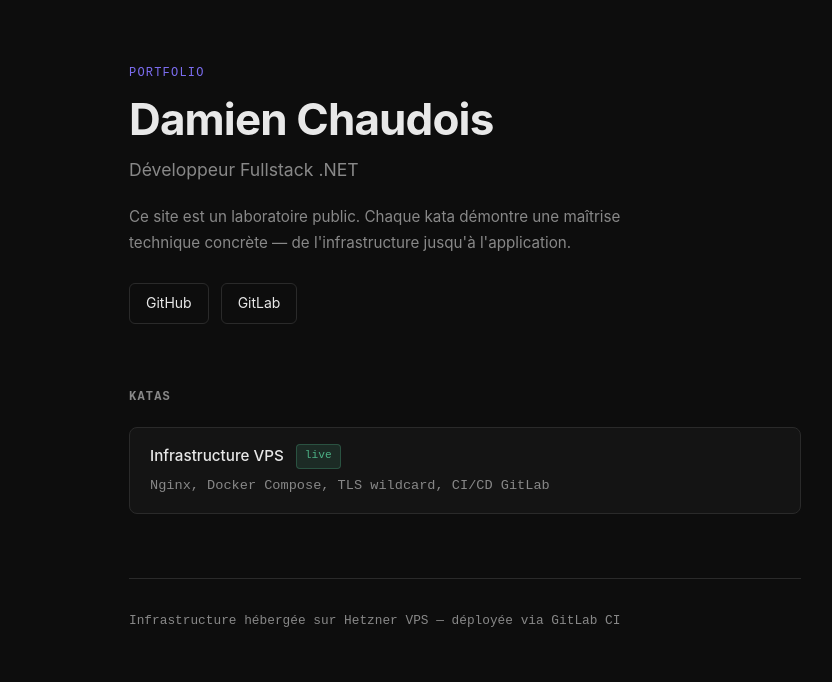
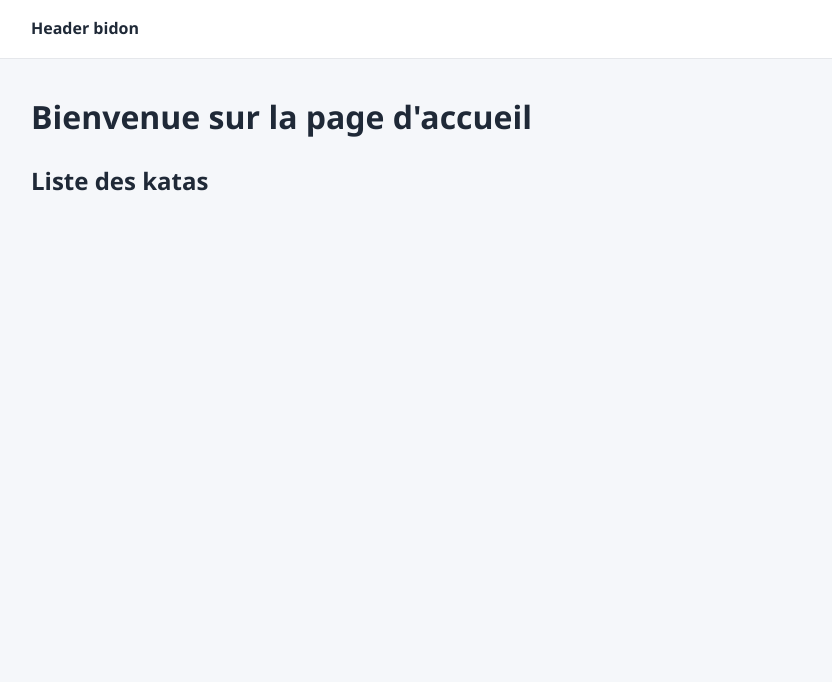
Before and after one commit to Damien-Chaudois/portfolio_root, a plain HTML site: page frontend/dist/index.html in a window 1280 px wide. Shown: the whole page, without its empty margins (175-1007 px from the left). Drawn offline with Linux system fonts and the light colour scheme.

Commit message:
première version du index.html

```diff
--- a/frontend/dist/index.html
+++ b/frontend/dist/index.html
@@ -1,216 +1,67 @@
 <!DOCTYPE html>
 <html lang="fr">
   <head>
-    <meta charset="UTF-8" />
-    <meta name="viewport" content="width=device-width, initial-scale=1.0" />
-    <meta name="description" content="Portfolio de Damien Chaudois — Développeur Fullstack .NET" />
-    <title>Damien Chaudois</title>
-    <link rel="icon" type="image/svg+xml" href="/favicon.svg" />
+    <meta charset="UTF-8">
+    <meta name="viewport" content="width=device-width, initial-scale=1.0">
+    <title>Accueil - Portfolio</title>
     <style>
-      *, *::before, *::after {
+      *,
+      *::before,
+      *::after {
         box-sizing: border-box;
-        margin: 0;
-        padding: 0;
-      }
-
-      :root {
-        --bg:         #0d0d0d;
-        --bg-card:    #141414;
-        --border:     #2a2a2a;
-        --text:       #e8e8e8;
-        --text-muted: #888;
-        --accent:     #7c6df0;
-        --accent-dim: rgba(124, 109, 240, 0.15);
-        --green:      #4caf84;
-        --green-dim:  rgba(76, 175, 132, 0.15);
-        --font-sans:  'Inter', system-ui, -apple-system, sans-serif;
-        --font-mono:  'JetBrains Mono', 'Fira Code', ui-monospace, monospace;
-      }
-
-      html {
-        font-size: 16px;
-        -webkit-font-smoothing: antialiased;
       }
 
       body {
-        background: var(--bg);
-        color: var(--text);
-        font-family: var(--font-sans);
+        margin: 0;
+        font-family: "Segoe UI", Tahoma, Geneva, Verdana, sans-serif;
+        background: #f5f7fa;
+        color: #1f2937;
         line-height: 1.6;
-        min-height: 100dvh;
       }
 
-      .layout {
-        max-width: 720px;
+      .container {
+        max-width: 900px;
         margin: 0 auto;
-        padding: 4rem 1.5rem 3rem;
-        display: flex;
-        flex-direction: column;
-        gap: 4rem;
+        padding: 0 1rem 2rem;
       }
 
-      /* ── Hero ─────────────────────────────────────────────── */
-      .hero { display: flex; flex-direction: column; gap: 0.75rem; }
-
-      .hero__label {
-        font-family: var(--font-mono);
-        font-size: 0.75rem;
-        color: var(--accent);
-        letter-spacing: 0.1em;
-        text-transform: uppercase;
+      header {
+        background: #ffffff;
+        border-bottom: 1px solid #e5e7eb;
+        margin-bottom: 2rem;
       }
 
-      .hero__name {
-        font-size: clamp(2rem, 6vw, 2.75rem);
-        font-weight: 700;
-        letter-spacing: -0.02em;
-        line-height: 1.1;
+      .site-header {
+        max-width: 900px;
+        margin: 0 auto;
+        padding: 1rem;
+        font-weight: 600;
       }
 
-      .hero__title { font-size: 1.1rem; color: var(--text-muted); }
-
-      .hero__subtitle {
-        margin-top: 0.5rem;
-        font-size: 0.95rem;
-        color: var(--text-muted);
-        max-width: 540px;
-        line-height: 1.7;
+      h1 {
+        margin: 0 0 1rem;
+        font-size: 2rem;
       }
 
-      .hero__links { margin-top: 1rem; display: flex; gap: 0.75rem; flex-wrap: wrap; }
-
-      /* ── Button ───────────────────────────────────────────── */
-      .btn {
-        display: inline-flex;
-        align-items: center;
-        gap: 0.4rem;
-        padding: 0.5rem 1rem;
-        border: 1px solid var(--border);
-        border-radius: 6px;
-        background: transparent;
-        color: var(--text);
-        font-size: 0.875rem;
-        text-decoration: none;
-        transition: border-color 0.15s, color 0.15s;
-      }
-      .btn:hover { border-color: var(--accent); color: var(--accent); }
-
-      /* ── Section ──────────────────────────────────────────── */
-      .section__title {
-        font-size: 0.75rem;
-        font-family: var(--font-mono);
-        color: var(--text-muted);
-        text-transform: uppercase;
-        letter-spacing: 0.1em;
-        margin-bottom: 1.25rem;
-      }
-
-      /* ── Katas ────────────────────────────────────────────── */
-      .katas { display: flex; flex-direction: column; gap: 0.75rem; }
-
-      .kata {
-        display: block;
-        padding: 1rem 1.25rem;
-        background: var(--bg-card);
-        border: 1px solid var(--border);
-        border-radius: 8px;
-      }
-
-      .kata--link {
-        text-decoration: none;
-        color: inherit;
-        transition: border-color 0.15s;
-      }
-      .kata--link:hover { border-color: var(--accent); }
-
-      .kata__header {
-        display: flex;
-        align-items: center;
-        gap: 0.75rem;
-        margin-bottom: 0.4rem;
-      }
-
-      .kata__name  { font-weight: 500; font-size: 0.95rem; }
-      .kata__desc  { font-size: 0.85rem; color: var(--text-muted); font-family: var(--font-mono); }
-
-      /* ── Badge ────────────────────────────────────────────── */
-      .badge {
-        font-size: 0.7rem;
-        font-family: var(--font-mono);
-        padding: 0.15rem 0.5rem;
-        border-radius: 4px;
-        text-transform: lowercase;
-      }
-      .badge--live { background: var(--green-dim); color: var(--green); border: 1px solid rgba(76,175,132,0.3); }
-      .badge--wip  { background: var(--accent-dim); color: var(--accent); border: 1px solid rgba(124,109,240,0.3); }
-
-      /* ── Footer ───────────────────────────────────────────── */
-      .footer {
-        font-size: 0.8rem;
-        color: var(--text-muted);
-        font-family: var(--font-mono);
-        padding-top: 2rem;
-        border-top: 1px solid var(--border);
+      ul {
+        margin: 0;
+        padding-left: 1.25rem;
       }
     </style>
   </head>
   <body>
-    <div class="layout">
-      <header class="hero">
-        <p class="hero__label">portfolio</p>
-        <h1 class="hero__name">Damien Chaudois</h1>
-        <p class="hero__title">Développeur Fullstack .NET</p>
-        <p class="hero__subtitle">
-          Ce site est un laboratoire public. Chaque kata démontre une maîtrise technique
-          concrète — de l'infrastructure jusqu'à l'application.
-        </p>
-        <div class="hero__links">
-          <a href="https://github.com/Damien-Chaudois" target="_blank" rel="noopener noreferrer" class="btn">GitHub</a>
-          <a href="https://gitlab.com/Damien-Chaudois" target="_blank" rel="noopener noreferrer" class="btn">GitLab</a>
-        </div>
-      </header>
+    <header>
+      <div class="site-header">Header bidon</div>
+    </header>
 
+    <div class="container">
       <main>
-        <section>
-          <h2 class="section__title">Katas</h2>
-          <div class="katas" id="katas"></div>
+        <h1>Bienvenue sur la page d'accueil</h1>
+        <section aria-labelledby="katas-title">
+          <h2 id="katas-title">Liste des katas</h2>
+          <ul id="kata-list"></ul>
         </section>
       </main>
-
-      <footer class="footer">
-        <p>Infrastructure hébergée sur Hetzner VPS — déployée via GitLab CI</p>
-      </footer>
     </div>
-
-    <script>
-      const katas = [
-        {
-          name: 'Infrastructure VPS',
-          description: 'Nginx, Docker Compose, TLS wildcard, CI/CD GitLab',
-          url: null,
-          status: 'live',
-        },
-      ]
-
-      function renderKata(kata) {
-        const badge = kata.status === 'live'
-          ? '<span class="badge badge--live">live</span>'
-          : '<span class="badge badge--wip">en cours</span>'
-
-        const inner = `
-          <div class="kata__header">
-            <span class="kata__name">${kata.name}</span>
-            ${badge}
-          </div>
-          <p class="kata__desc">${kata.description}</p>`
-
-        if (kata.url) {
-          return `<a class="kata kata--link" href="${kata.url}" target="_blank" rel="noopener noreferrer">${inner}</a>`
-        }
-        return `<article class="kata">${inner}</article>`
-      }
-
-      document.getElementById('katas').innerHTML = katas.map(renderKata).join('')
-    </script>
   </body>
 </html>
```
Also changed, not shown: .claude/CLAUDE.md (added), .claude/settings.json (added), .github/progress_log/13-06-2026.md (added), .github/todo.md.
